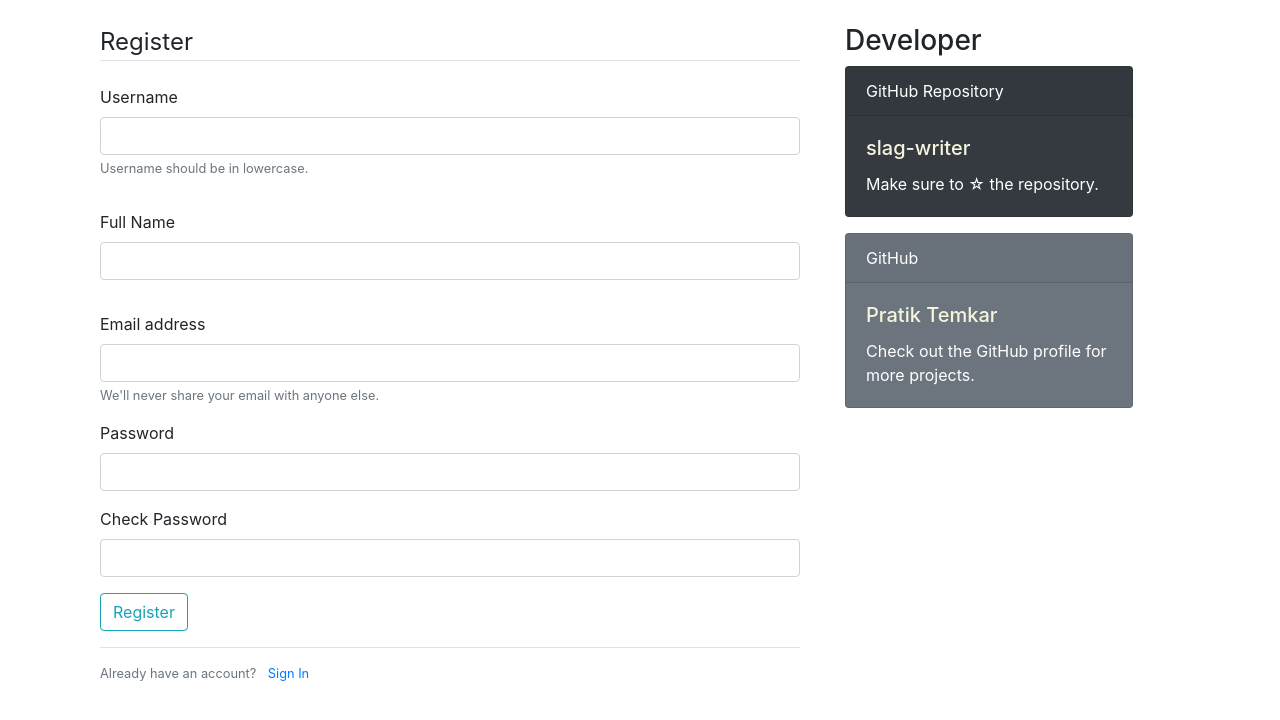
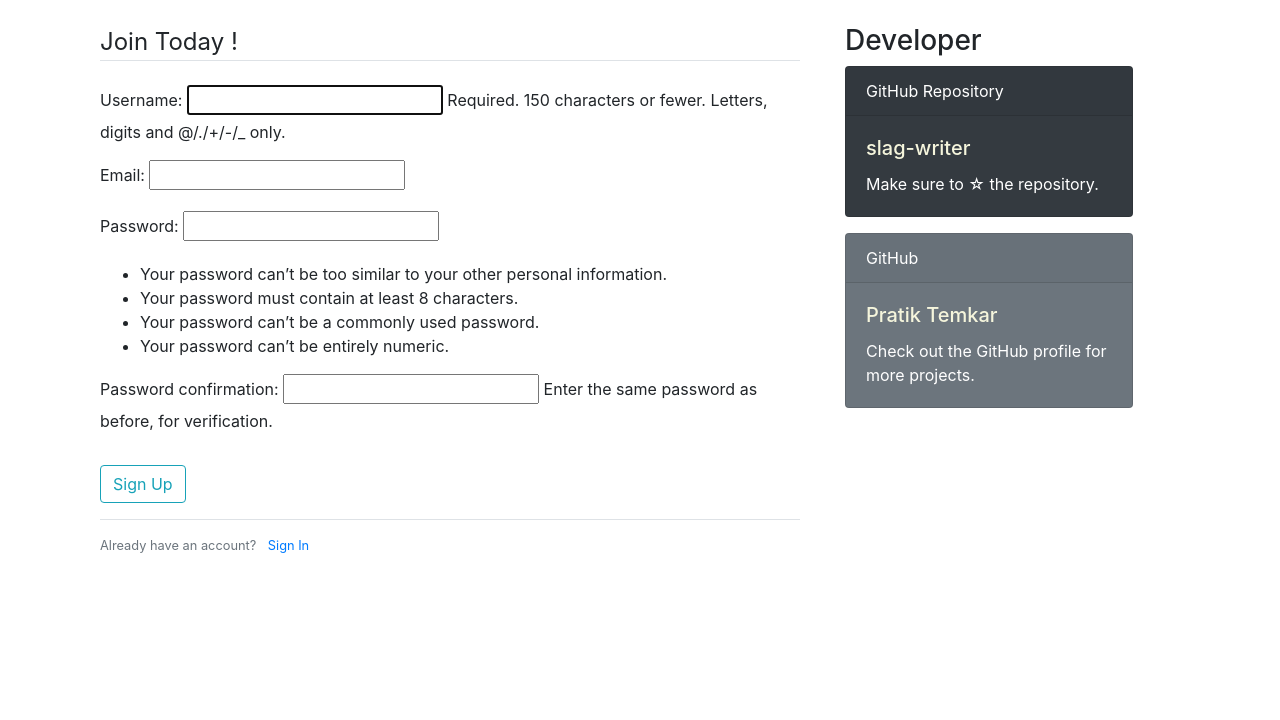
Before and after one commit to pratikstemkar/slag-writer, a Django app: page /register/ in a window 1280 px wide. Shown: the part 56-776 px from the top of the page. Run offline with Django 3.2, Linux system fonts and the light colour scheme; some libraries are stand-ins or nearby versions.

Commit message:
Resgistration Working

```diff
--- /dev/null
+++ b/app/users/forms.py
@@ -0,0 +1,10 @@
+from django import forms
+from django.contrib.auth.models import User
+from django.contrib.auth.forms import UserCreationForm
+
+class UserRegisterForm(UserCreationForm):
+    email = forms.EmailField()
+
+    class Meta:
+        model = User
+        fields = ['username', 'email', 'password1', 'password2']
--- a/app/users/templates/users/register.html
+++ b/app/users/templates/users/register.html
@@ -3,30 +3,13 @@
     <div class="container">
         <form method="POST">
             {% csrf_token %}
-            <legend class="border-bottom">Register</legend>
-                <div class="form-group pt-3">
-                    <label for="exampleInputUsername1">Username</label>
-                    <input type="text" class="form-control" id="exampleInputUsername1" aria-describedby="usernameHelp">
-                    <small id="usernameHelp" class="form-text text-muted">Username should be in lowercase.</small>
-                </div>
-                <div class="form-group pt-3">
-                    <label for="exampleInputName1">Full Name</label>
-                    <input type="text" class="form-control" id="exampleInputName1" aria-describedby="nameHelp">
-                </div>
-                <div class="form-group pt-3">
-                  <label for="exampleInputEmail1">Email address</label>
-                  <input type="email" class="form-control" id="exampleInputEmail1" aria-describedby="emailHelp">
-                  <small id="emailHelp" class="form-text text-muted">We'll never share your email with anyone else.</small>
-                </div>
-                <div class="form-group">
-                  <label for="exampleInputPassword1">Password</label>
-                  <input type="password" class="form-control" id="exampleInputPassword1">
-                </div>
-                <div class="form-group">
-                    <label for="exampleInputPassword2">Check Password</label>
-                    <input type="password" class="form-control" id="exampleInputPassword2">
-                  </div>
-                <button type="submit" class="btn btn-outline-info">Register</button>
+            <fieldset class="form-group">
+                <legend class="border-bottom mb-4">Join Today !</legend>
+                {{form.as_p}}
+            </fieldset>
+            <div class="form-group">
+                <button class="btn btn-outline-info" type="submit">Sign Up</button>
+            </div>
         </form>
         <div class="border-top pt-3">
             <small class="text-muted">Already have an account? <a class="ml-2" href="{% url 'users-login' %}">Sign In</a></small>
--- a/app/users/views.py
+++ b/app/users/views.py
@@ -1,18 +1,18 @@
 from django.shortcuts import render, redirect
-from django.contrib.auth.forms import UserCreationForm
 from django.contrib import messages
+from .forms import UserRegisterForm
 
 # Create your views here.
 def register(request):
     if request.method == 'POST':
-        form = UserCreationForm(request.POST)
+        form = UserRegisterForm(request.POST)
         if form.is_valid():
             form.save()
             username = form.cleaned_data.get('username')
             messages.success(request, f'Account created for {username}!')
             return redirect('blog-home')
     else:
-        form = UserCreationForm()
+        form = UserRegisterForm()
     return render(request, 'users/register.html', {'form' : form, 'title' : 'Register'})
 
 def login(request):
```
Also changed, not shown: app/db.sqlite3.
